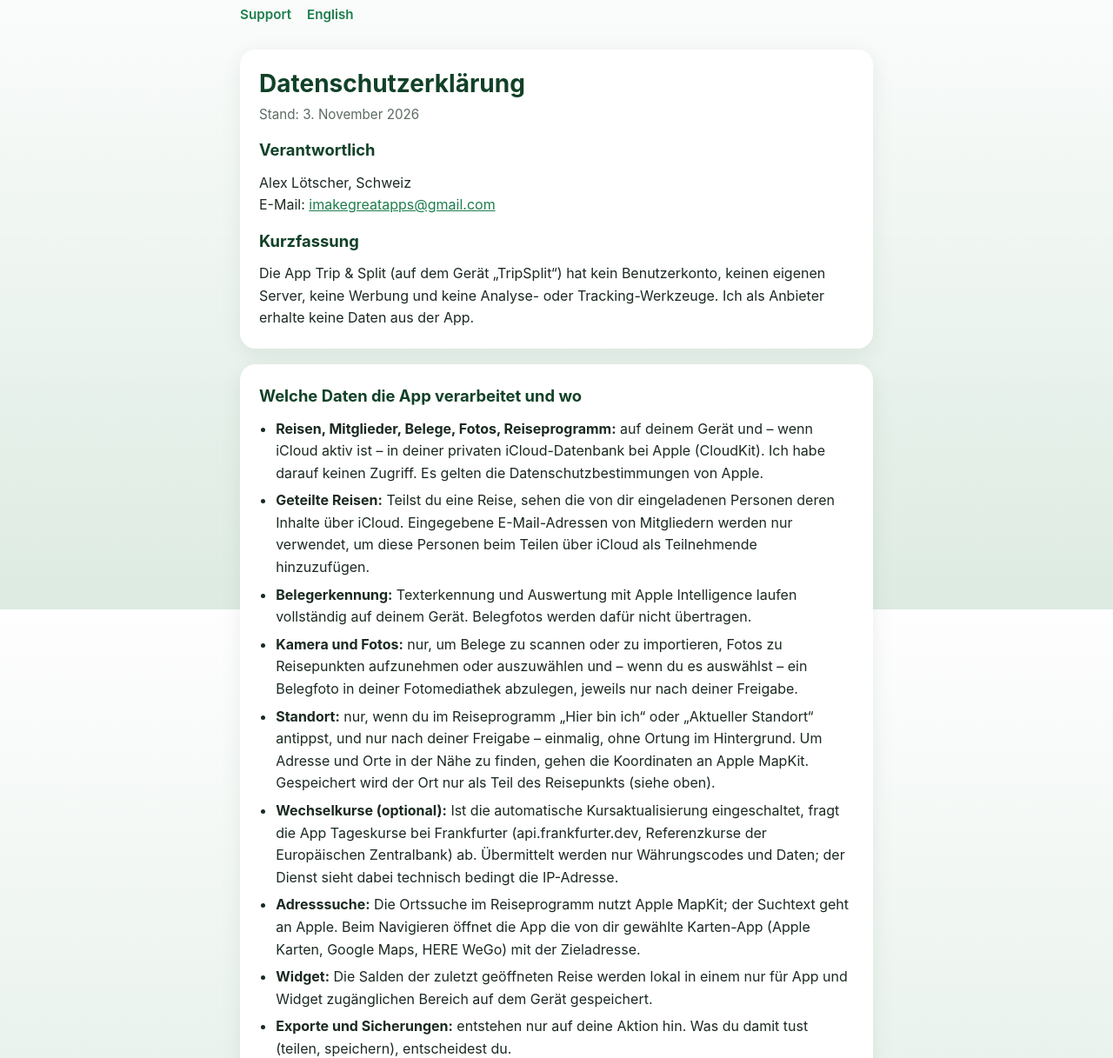
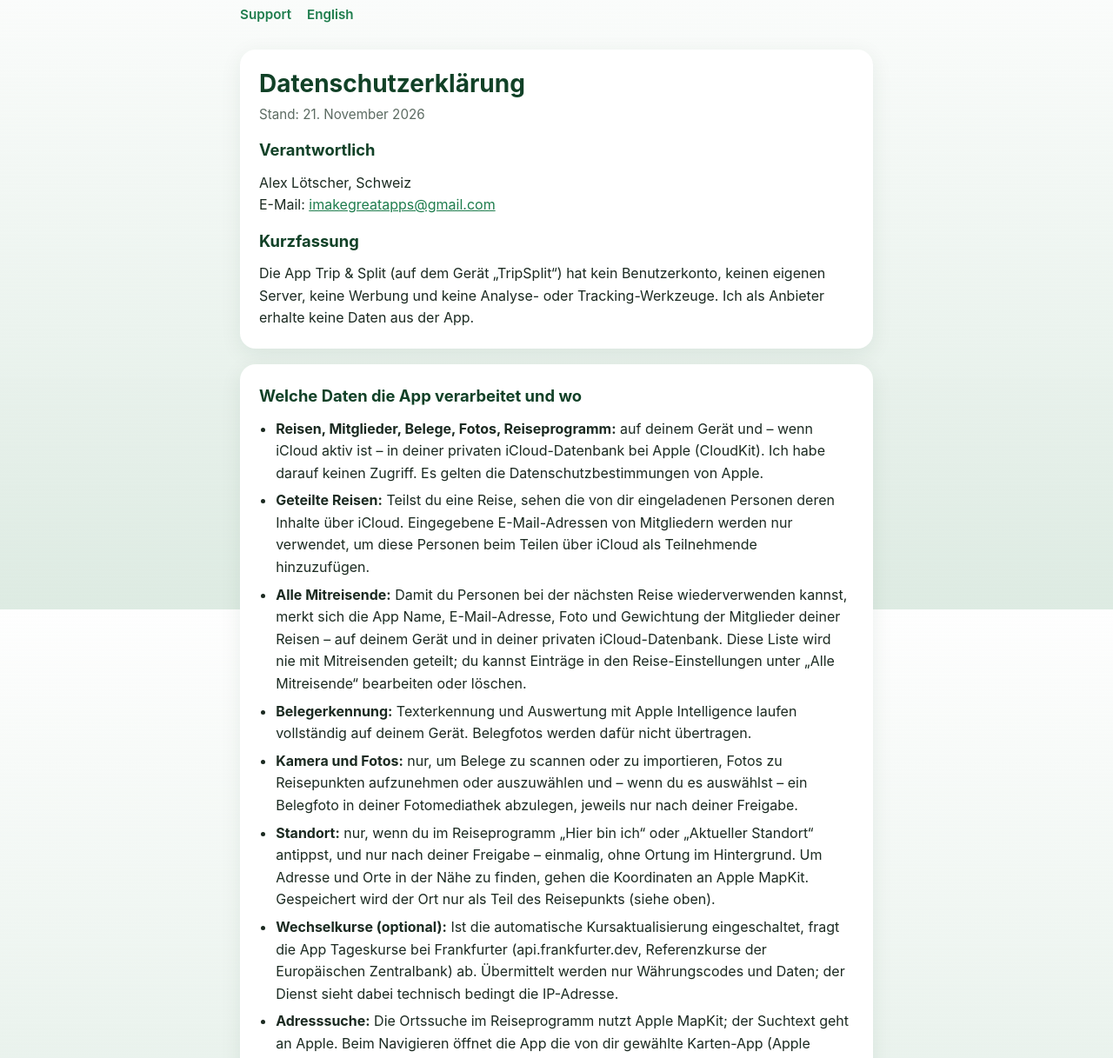
Before and after one commit to alex-dev-12345/tripsplit, a plain HTML site: page datenschutz.html in a window 1280 px wide. Shown: the part 99-1316 px from the top of the page at 87% size. Drawn offline with Linux system fonts and the light colour scheme.

Commit message:
Datenschutz: Alle Mitreisende, Widget-Reisepunkte

```diff
--- a/datenschutz.html
+++ b/datenschutz.html
@@ -22,7 +22,7 @@
 
   <div class="card">
     <h1>Datenschutzerklärung</h1>
-    <p class="muted">Stand: 3. November 2026</p>
+    <p class="muted">Stand: 21. November 2026</p>
 
     <h2>Verantwortlich</h2>
     <p>Alex Lötscher, Schweiz<br>E-Mail: <a href="mailto:imakegreatapps@gmail.com">imakegreatapps@gmail.com</a></p>
@@ -36,12 +36,13 @@
     <ul>
       <li><strong>Reisen, Mitglieder, Belege, Fotos, Reiseprogramm:</strong> auf deinem Gerät und – wenn iCloud aktiv ist – in deiner privaten iCloud-Datenbank bei Apple (CloudKit). Ich habe darauf keinen Zugriff. Es gelten die Datenschutzbestimmungen von Apple.</li>
       <li><strong>Geteilte Reisen:</strong> Teilst du eine Reise, sehen die von dir eingeladenen Personen deren Inhalte über iCloud. Eingegebene E-Mail-Adressen von Mitgliedern werden nur verwendet, um diese Personen beim Teilen über iCloud als Teilnehmende hinzuzufügen.</li>
+      <li><strong>Alle Mitreisende:</strong> Damit du Personen bei der nächsten Reise wiederverwenden kannst, merkt sich die App Name, E-Mail-Adresse, Foto und Gewichtung der Mitglieder deiner Reisen – auf deinem Gerät und in deiner privaten iCloud-Datenbank. Diese Liste wird nie mit Mitreisenden geteilt; du kannst Einträge in den Reise-Einstellungen unter „Alle Mitreisende“ bearbeiten oder löschen.</li>
       <li><strong>Belegerkennung:</strong> Texterkennung und Auswertung mit Apple Intelligence laufen vollständig auf deinem Gerät. Belegfotos werden dafür nicht übertragen.</li>
       <li><strong>Kamera und Fotos:</strong> nur, um Belege zu scannen oder zu importieren, Fotos zu Reisepunkten aufzunehmen oder auszuwählen und – wenn du es auswählst – ein Belegfoto in deiner Fotomediathek abzulegen, jeweils nur nach deiner Freigabe.</li>
       <li><strong>Standort:</strong> nur, wenn du im Reiseprogramm „Hier bin ich“ oder „Aktueller Standort“ antippst, und nur nach deiner Freigabe – einmalig, ohne Ortung im Hintergrund. Um Adresse und Orte in der Nähe zu finden, gehen die Koordinaten an Apple MapKit. Gespeichert wird der Ort nur als Teil des Reisepunkts (siehe oben).</li>
       <li><strong>Wechselkurse (optional):</strong> Ist die automatische Kursaktualisierung eingeschaltet, fragt die App Tageskurse bei Frankfurter (api.frankfurter.dev, Referenzkurse der Europäischen Zentralbank) ab. Übermittelt werden nur Währungscodes und Daten; der Dienst sieht dabei technisch bedingt die IP-Adresse.</li>
       <li><strong>Adresssuche:</strong> Die Ortssuche im Reiseprogramm nutzt Apple MapKit; der Suchtext geht an Apple. Beim Navigieren öffnet die App die von dir gewählte Karten-App (Apple Karten, Google Maps, HERE WeGo) mit der Zieladresse.</li>
-      <li><strong>Widget:</strong> Die Salden der zuletzt geöffneten Reise werden lokal in einem nur für App und Widget zugänglichen Bereich auf dem Gerät gespeichert.</li>
+      <li><strong>Widget:</strong> Die Salden und die nächsten Reisepunkte der zuletzt geöffneten Reise werden lokal in einem nur für App und Widget zugänglichen Bereich auf dem Gerät gespeichert.</li>
       <li><strong>Exporte und Sicherungen:</strong> entstehen nur auf deine Aktion hin. Was du damit tust (teilen, speichern), entscheidest du.</li>
       <li><strong>Käufe (TripSplit Pro):</strong> Käufe und Abos wickelt Apple über deinen Apple-Account ab. Ich erhalte dabei weder deinen Namen noch Zahlungsdaten. Ob Pro aktiv ist, prüft die App anhand der von Apple signierten Kaufbelege auf dem Gerät.</li>
       <li><strong>Support-Anfragen:</strong> Schreibst du mir eine E-Mail, verwende ich deine Adresse und den Inhalt nur, um deine Anfrage zu beantworten, und lösche sie, wenn sie dafür nicht mehr nötig sind.</li>
```
Also changed, not shown: privacy.html (+3 -2 lines).
